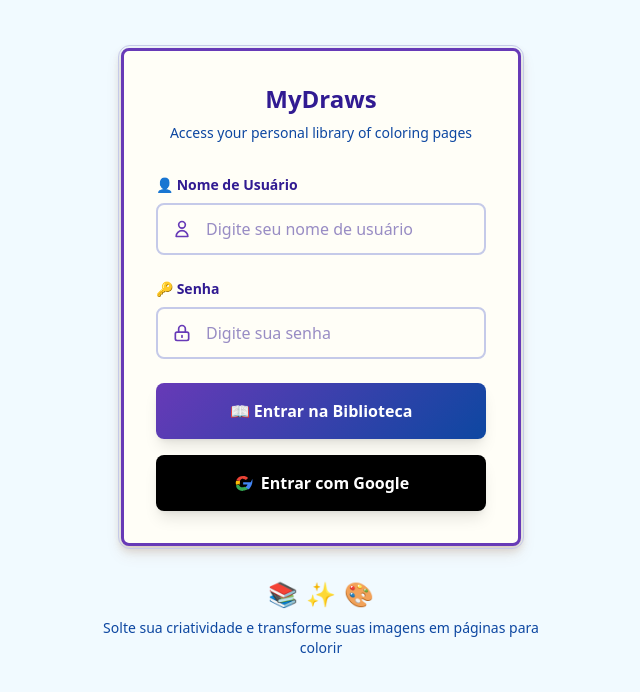
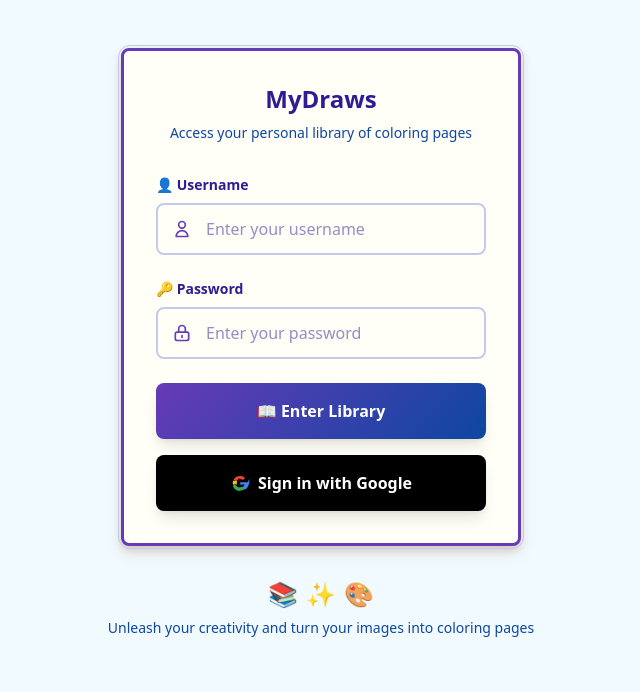
Before and after one commit to PedroHenriqueDevBR/MyDraws, a Django app: page /login/ in a window 1280 px wide. Shown: the top 692 px of the page, without its empty margins (319-959 px from the left). Run offline with Django 5.2, Linux system fonts and the light colour scheme.

Commit message:
chore: convert login content to english

```diff
--- a/templates/core/login.html
+++ b/templates/core/login.html
@@ -14,13 +14,13 @@
                 MyDraws
             </h1>
             <p class="text-sm" style="color: var(--leather);">
-                {% trans "Access your personal library of coloring pages" %}
+                Access your personal library of coloring pages
             </p>
         </div>
 
         {% if form.errors %}
         <div class="error-messages bg-red-100 border border-red-400 text-red-700 px-4 py-3 rounded relative mb-6" role="alert">
-            <strong class="font-bold">{% trans "Error" %}:</strong>
+            <strong class="font-bold">Error:</strong>
             <ul class="mt-2">
                 {% for field, errors in form.errors.items %}
                     {% for error in errors %}
@@ -37,13 +37,13 @@
 
             <div>
                 <label for="username" class="block text-sm font-semibold mb-2" style="color: var(--dark-brown);">
-                    👤 Nome de Usuário
+                    👤 Username
                 </label>
                 <div class="relative">
                     <input type="text" id="username" name="username" required
                         class="w-full px-4 py-3 pl-12 border-2 rounded-lg transition-all duration-300 focus:outline-none focus:ring-4 focus:border-amber-800 focus:ring-amber-200"
                         style="border-color: var(--light-brown); background-color: #FFFEF7; color: var(--dark-brown);"
-                        placeholder="Digite seu nome de usuário">
+                        placeholder="Enter your username">
                     <svg class="w-5 h-5 absolute left-4 top-4" style="color: var(--book-brown);" fill="none"
                         stroke="currentColor" viewBox="0 0 24 24">
                         <path stroke-linecap="round" stroke-linejoin="round" stroke-width="2"
@@ -54,13 +54,13 @@
 
             <div>
                 <label for="password" class="block text-sm font-semibold mb-2" style="color: var(--dark-brown);">
-                    🔑 Senha
+                    🔑 Password
                 </label>
                 <div class="relative">
                     <input type="password" id="password" name="password" required
                         class="w-full px-4 py-3 pl-12 border-2 rounded-lg transition-all duration-300 focus:outline-none focus:ring-4 focus:border-amber-800 focus:ring-amber-200"
                         style="border-color: var(--light-brown); background-color: #FFFEF7; color: var(--dark-brown);"
-                        placeholder="Digite sua senha">
+                        placeholder="Enter your password">
                     <svg class="w-5 h-5 absolute left-4 top-4" style="color: var(--book-brown);" fill="none"
                         stroke="currentColor" viewBox="0 0 24 24">
                         <path stroke-linecap="round" stroke-linejoin="round" stroke-width="2"
@@ -74,7 +74,7 @@
                 class="w-full py-4 text-white font-bold rounded-lg shadow-lg transition-all duration-300 hover:shadow-xl transform hover:-translate-y-1"
                 style="background: linear-gradient(135deg, var(--book-brown), var(--leather)); ">
                 <span class="flex items-center justify-center">
-                    📖 Entrar na Biblioteca
+                    📖 Enter Library
                 </span>
             </button>
         </form>
@@ -95,12 +95,12 @@
                         d="M12.17 7.1c1.3 0 2.46.44 3.36 1.3l2.52-2.52c-1.48-1.36-3.5-2.16-5.88-2.16-3.76 0-6.8 1.94-8.27 4.88l4.41.92c.54-1.6 2.06-2.8 3.86-2.8z"
                         fill="#EA4335" />
                 </svg>
-                Entrar com Google
+                Sign in with Google
             </a>
         </div>
     </div>
 
-    <!-- Decorative Element1s -->
+    <!-- Decorative Elements -->
     <div class="text-center mt-8">
         <div class="flex items-center justify-center space-x-2" style="color: var(--light-brown);">
             <span class="text-2xl">📚</span>
@@ -108,7 +108,7 @@
             <span class="text-2xl">🎨</span>
         </div>
         <p class="text-sm mt-2" style="color: var(--leather);">
-            Solte sua criatividade e transforme suas imagens em páginas para colorir
+            Unleash your creativity and turn your images into coloring pages
         </p>
     </div>
 </div>
```
